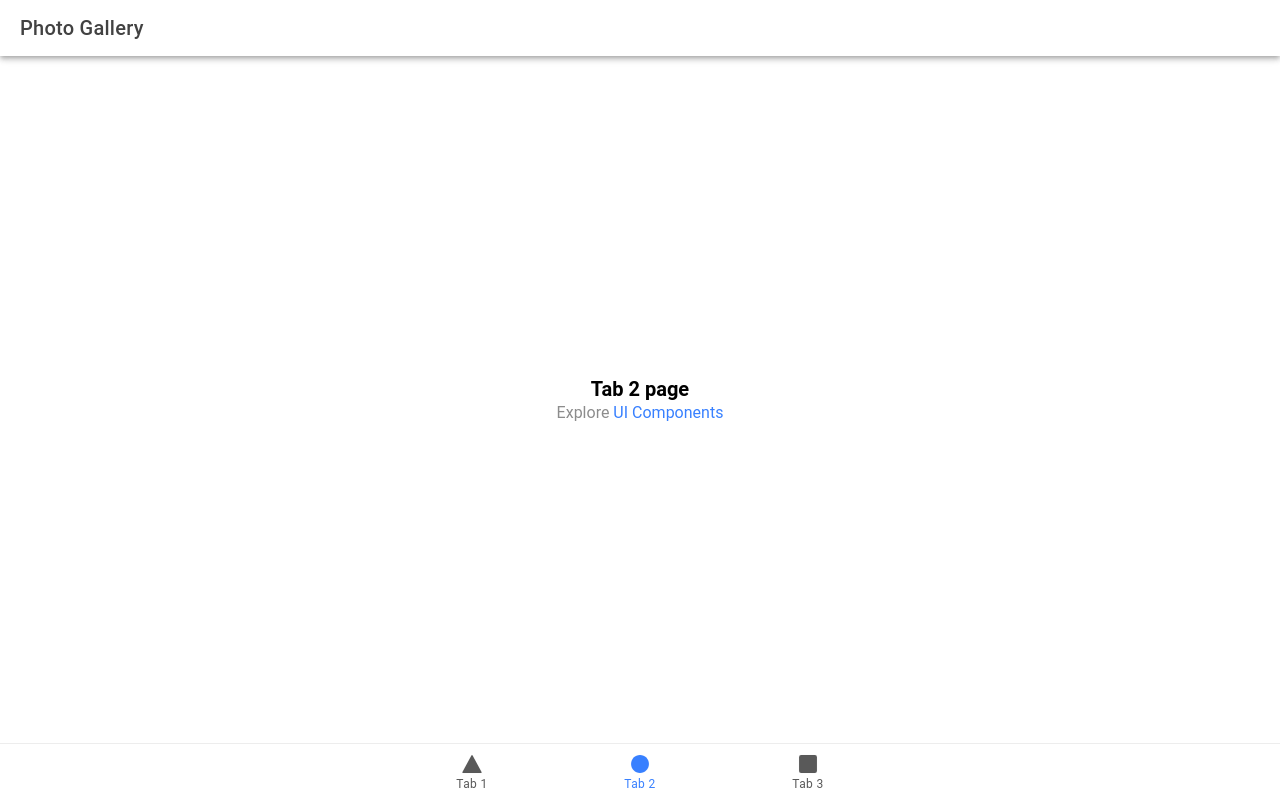
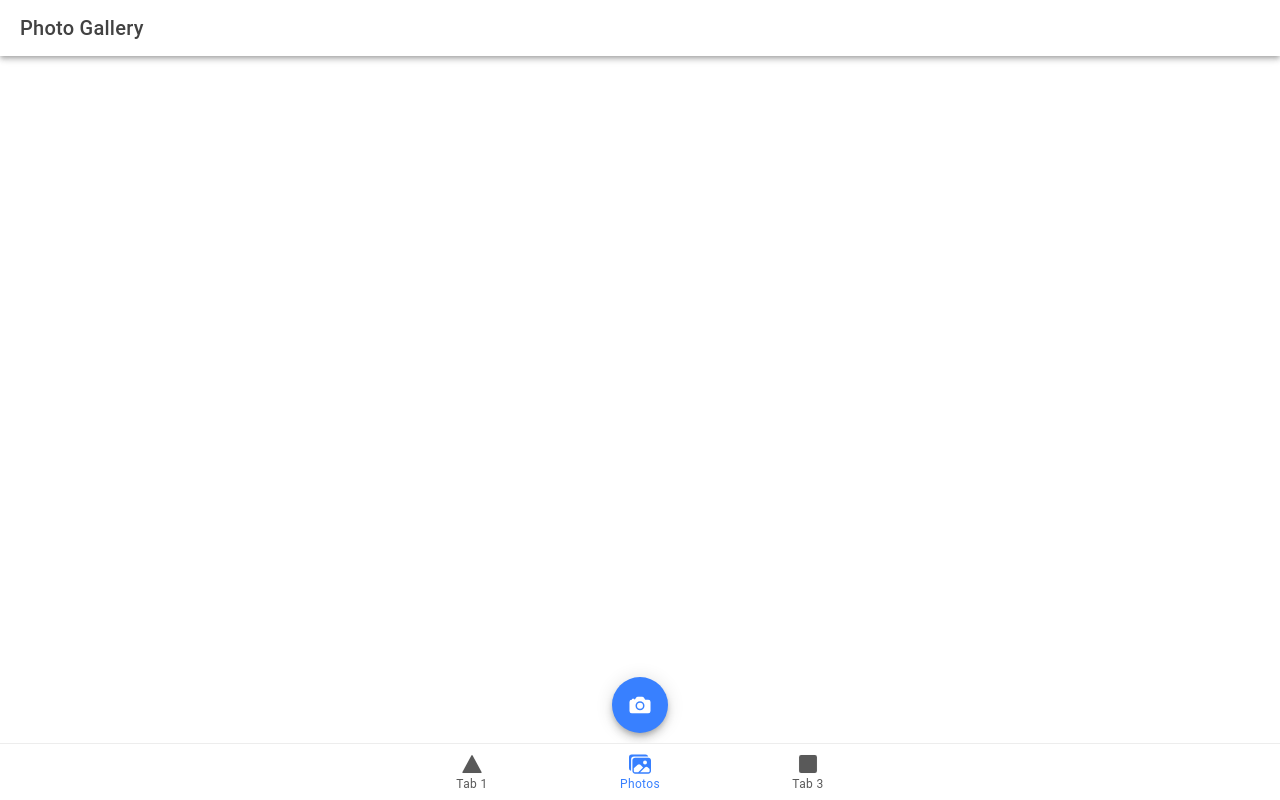
Before and after one commit to ullsten/photo-gallary-React-Ionic, a React (Vite) app: page /tab2 in a window 1280 px wide. Built offline with nearby package versions, Linux system fonts and the light colour scheme.

Commit message:
added takePhoto

```diff
--- a/src/App.tsx
+++ b/src/App.tsx
@@ -10,7 +10,7 @@ import {
   setupIonicReact
 } from '@ionic/react';
 import { IonReactRouter } from '@ionic/react-router';
-import { ellipse, square, triangle } from 'ionicons/icons';
+import { images, square, triangle } from 'ionicons/icons';
 import Tab1 from './pages/Tab1';
 import Tab2 from './pages/Tab2';
 import Tab3 from './pages/Tab3';
@@ -60,8 +60,8 @@ const App: React.FC = () => (
             <IonLabel>Tab 1</IonLabel>
           </IonTabButton>
           <IonTabButton tab="tab2" href="/tab2">
-            <IonIcon aria-hidden="true" icon={ellipse} />
-            <IonLabel>Tab 2</IonLabel>
+            <IonIcon aria-hidden="true" icon={images} />
+            <IonLabel>Photos</IonLabel>
           </IonTabButton>
           <IonTabButton tab="tab3" href="/tab3">
             <IonIcon aria-hidden="true" icon={square} />
--- /dev/null
+++ b/src/hooks/usePhotoGallery.ts
@@ -0,0 +1,40 @@
+import { useState, useEffect } from "react";
+import { isPlatform } from "@ionic/react";
+
+import { Camera, CameraResultType, CameraSource, Photo} from '@capacitor/camera';
+import { Filesystem, Directory } from "@capacitor/filesystem";
+import { Preferences } from "@capacitor/preferences";
+import { Capacitor } from "@capacitor/core";
+
+export interface UserPhoto {
+  filepath: string;
+  webviewPath?: string;
+}
+
+export function usePhotoGallery() {
+
+  const [photos, setPhotos] = useState<UserPhoto[]>([]);
+
+  const takePhoto = async () => {
+    const photo = await Camera.getPhoto({
+      resultType: CameraResultType.Uri,
+    source: CameraSource.Camera,
+    quality: 100,
+    });
+
+    const fileName = Date.now() + '.jpeg';
+    const newPhotos = [
+      {
+        filepath: fileName,
+        webviewPath: photo.webPath,
+      },
+      ...photos,
+    ];
+    setPhotos(newPhotos);
+  };
+
+  return {
+    photos,
+    takePhoto
+  };
+}
--- a/src/pages/Tab2.tsx
+++ b/src/pages/Tab2.tsx
@@ -1,4 +1,11 @@
-import { IonContent, IonHeader, IonPage, IonTitle, IonToolbar,IonFab,
+import { camera, trash, close } from 'ionicons/icons';
+import {
+  IonContent,
+  IonHeader,
+  IonPage,
+  IonTitle,
+  IonToolbar,
+  IonFab,
   IonFabButton,
   IonIcon,
   IonGrid,
@@ -9,10 +16,11 @@ import { IonContent, IonHeader, IonPage, IonTitle, IonToolbar,IonFab,
 import ExploreContainer from '../components/ExploreContainer';
 import './Tab2.css';
 
-import { camera, trash, close } from 'ionicons/icons';
-
+import { usePhotoGallery } from '../hooks/usePhotoGallery';
 
 const Tab2: React.FC = () => {
+  const {photos, takePhoto} = usePhotoGallery();
+
   return (
     <IonPage>
       <IonHeader>
@@ -26,8 +34,26 @@ const Tab2: React.FC = () => {
             <IonTitle size="large">Photo Gallery</IonTitle>
           </IonToolbar>
         </IonHeader>
-        <ExploreContainer name="Tab 2 page" />
+        {/* <ExploreContainer name="Tab 2 page" /> */}
+
+        <IonGrid>
+        <IonRow>
+          {photos.map((photo, index) => (
+            <IonCol size='6' key={photo.filepath}>
+              <IonImg src={photo.webviewPath}></IonImg>
+            </IonCol>
+          ))}
+        </IonRow>
+      </IonGrid>
+      <IonFab vertical='bottom' horizontal='center' slot='fixed'>
+        <IonFabButton onClick={() => takePhoto()}>
+          <IonIcon icon={camera}></IonIcon>
+        </IonFabButton>
+      </IonFab>
       </IonContent>
+
+
+
     </IonPage>
   );
 };
```
